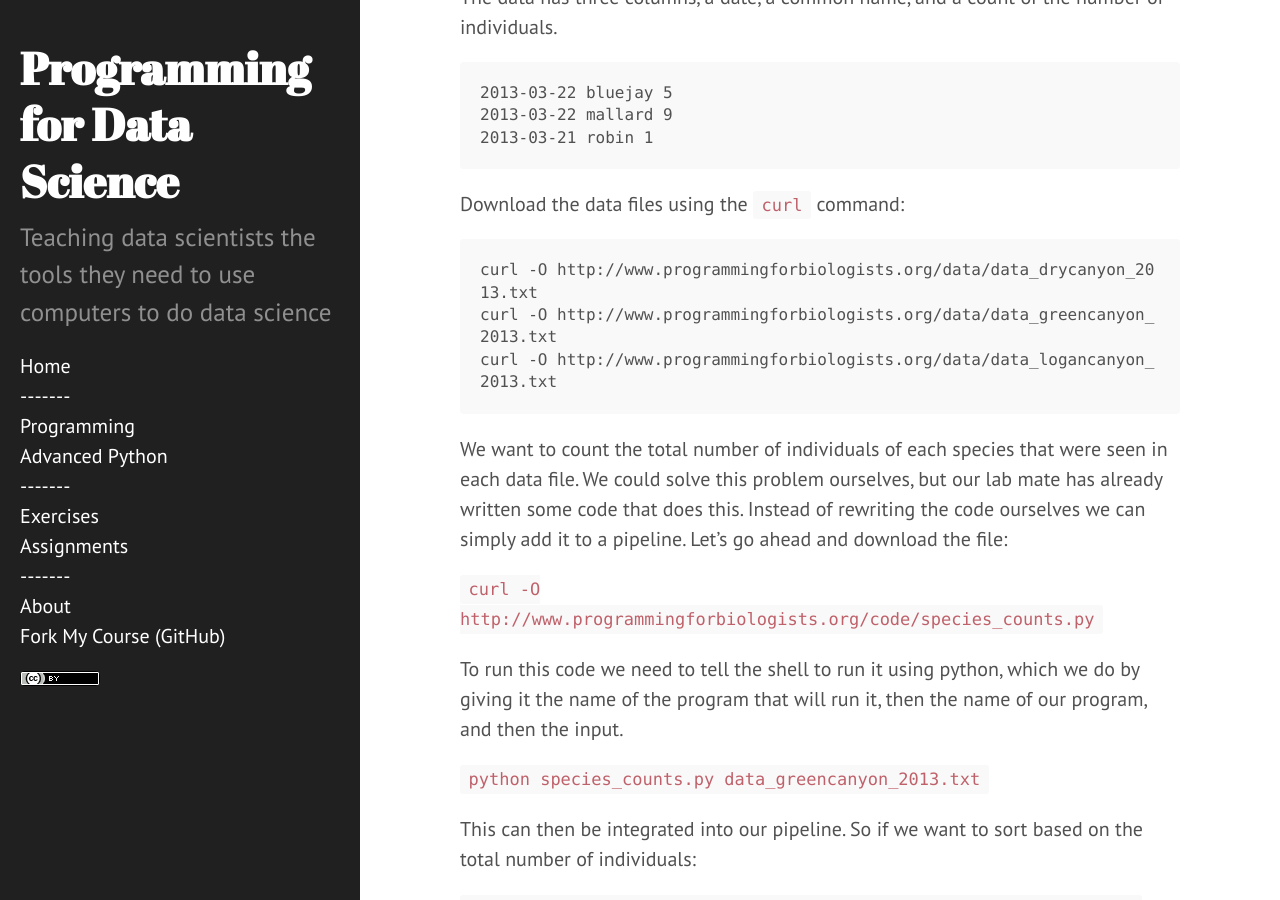
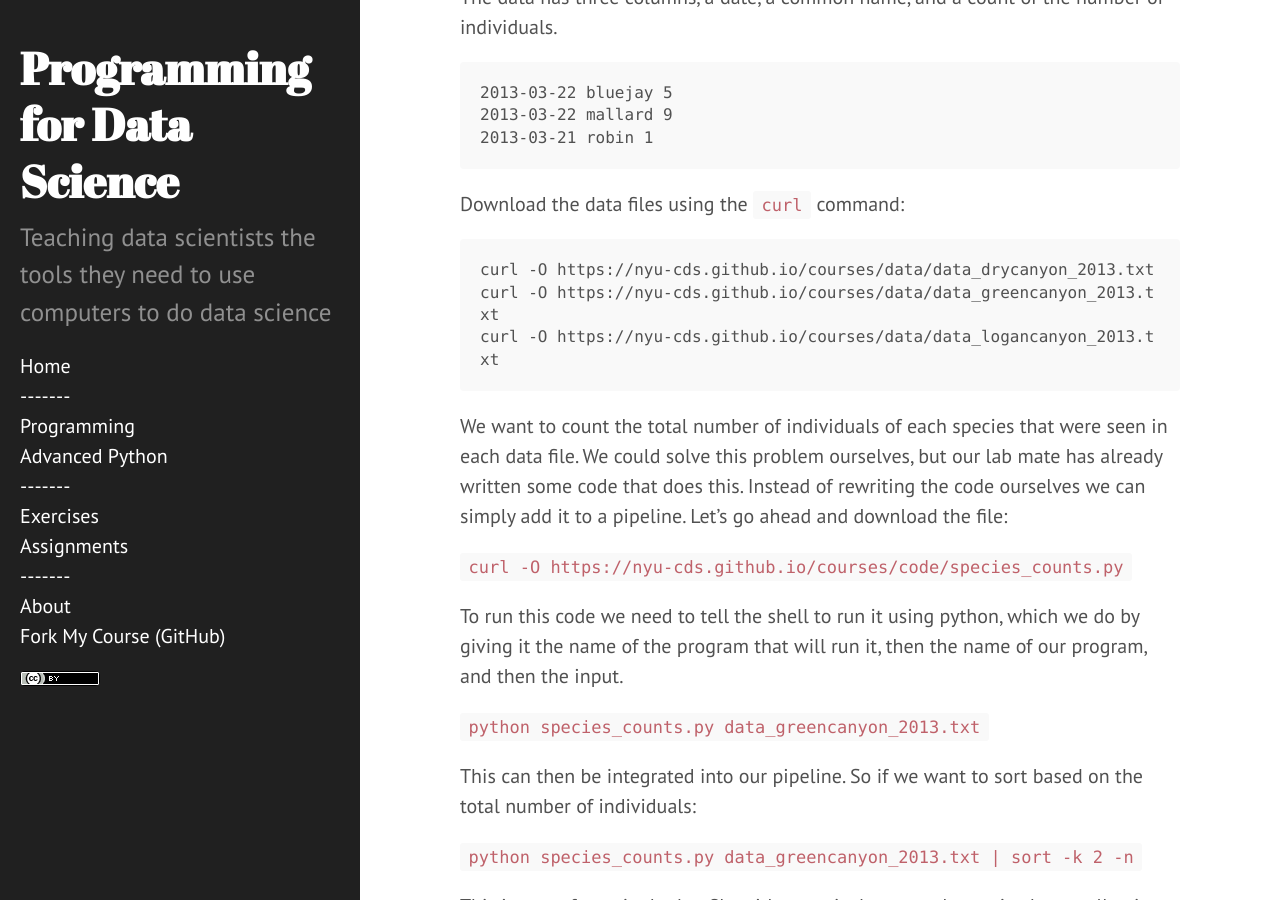
Before and after one commit to nyu-cds/courses, a Jekyll site: the page built from exercises/Shell-7-other-peoples-programs.md, in a window 1280 px wide and 900 px high, scrolled down 238 px. Built offline with Jekyll 4.4.1, drawn with Linux system fonts in a browser that asks for light colours; some of the changed lines change nothing that is shown.

Commit message:
Update Shell-7-other-peoples-programs.md

````diff
--- a/exercises/Shell-7-other-peoples-programs.md
+++ b/exercises/Shell-7-other-peoples-programs.md
@@ -16,9 +16,9 @@ number of individuals.
 Download the data files using the `curl` command:
 
 ```
-curl -O http://www.programmingforbiologists.org/data/data_drycanyon_2013.txt
-curl -O http://www.programmingforbiologists.org/data/data_greencanyon_2013.txt
-curl -O http://www.programmingforbiologists.org/data/data_logancanyon_2013.txt
+curl -O {{ site.github.url }}/data/data_drycanyon_2013.txt
+curl -O {{ site.github.url }}/data/data_greencanyon_2013.txt
+curl -O {{ site.github.url }}/data/data_logancanyon_2013.txt
 ```
 
 We want to count the total number of individuals of each species that were seen
@@ -27,7 +27,7 @@ already written some code that does this.  Instead of rewriting the code
 ourselves we can simply add it to a pipeline. Let's go ahead and download the
 file:
 
-`curl -O http://www.programmingforbiologists.org/code/species_counts.py`
+`curl -O {{ site.github.url }}/code/species_counts.py`
 
 To run this code we need to tell the shell to run it using python, which we do
 by giving it the name of the program that will run it, then the name of our
````
